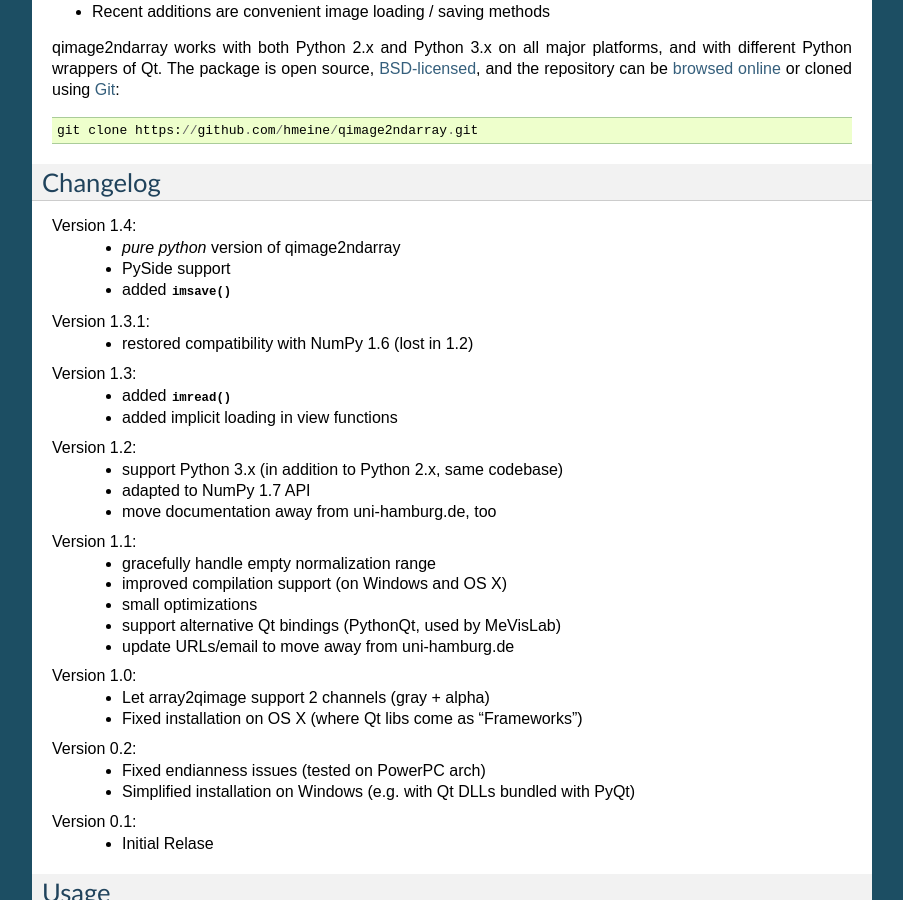
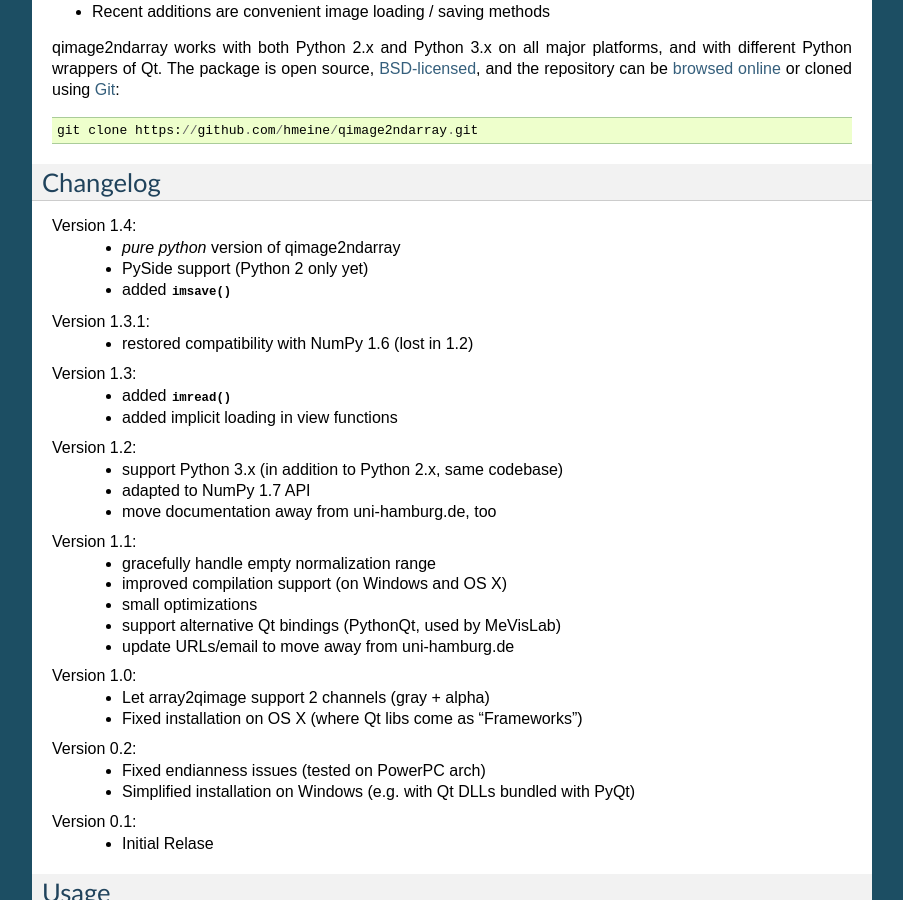
Before and after one commit to hmeine/qimage2ndarray, a Sphinx documentation site: the page built from doc/index.rst, in a window 1280 px wide and 900 px high, scrolled down 606 px. Shown: the whole window, without its empty margins (198-1101 px from the left). Built offline with Sphinx 7.4.7, drawn with Linux system fonts in a browser that asks for light colours.

Commit message:
doc: PySide does not work in Python 3 ATM

```diff
--- a/doc/index.rst
+++ b/doc/index.rst
@@ -59,7 +59,7 @@
 
 Version 1.4:
   - *pure python* version of qimage2ndarray
-  - PySide support
+  - PySide support (Python 2 only yet)
   - added :func:`imsave()`
 
 Version 1.3.1:
```
